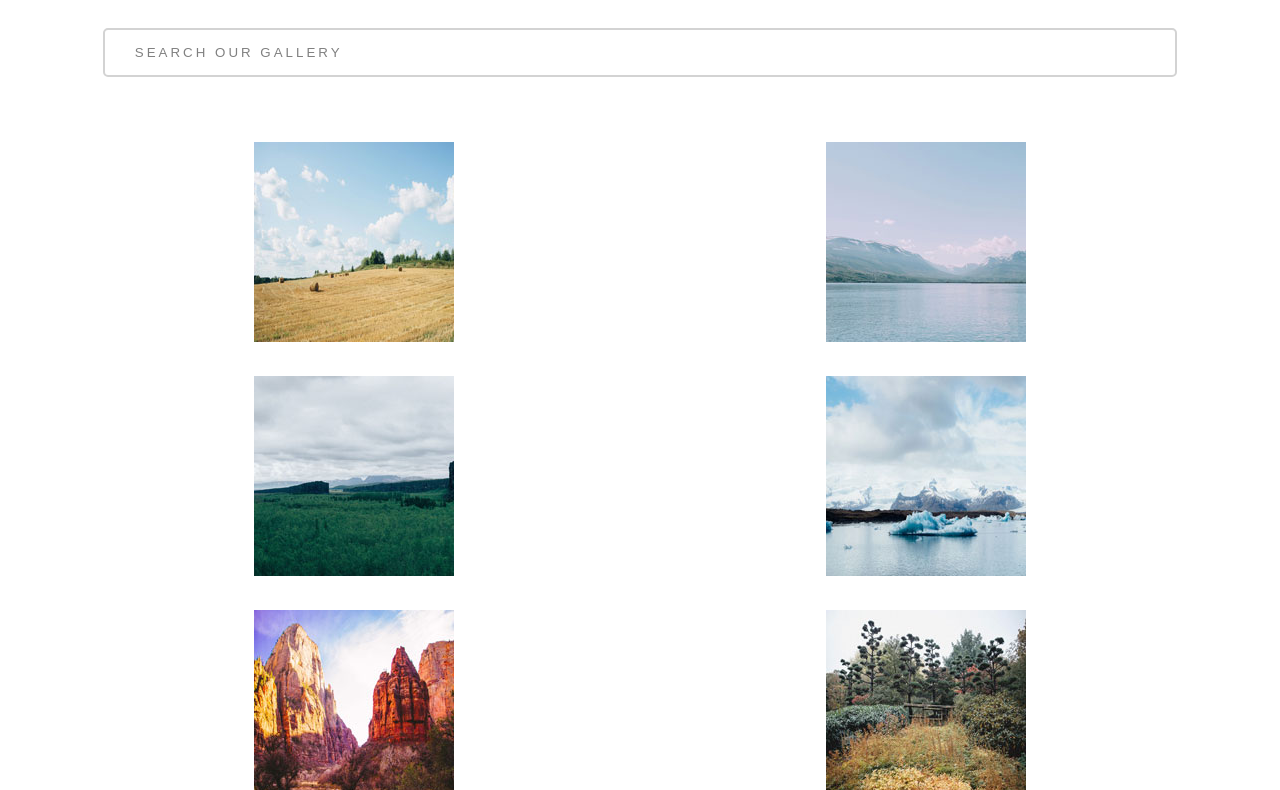
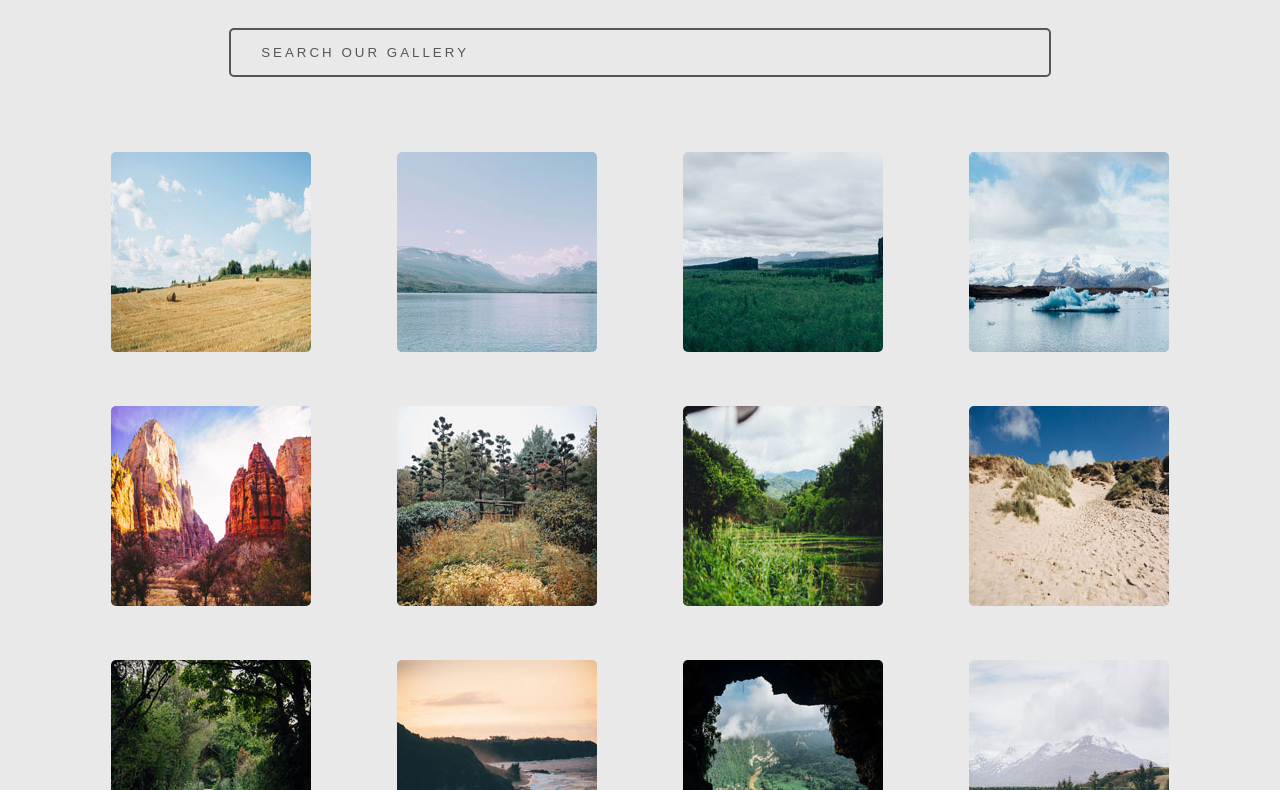
Before and after one commit to joshsuson/Techdegree-Project-5, a plain HTML site: page index.html in a window 1280 px wide. Shown: the part 132-922 px from the top of the page. Drawn offline with Linux system fonts and the light colour scheme; a web font is replaced by a local one.

Commit message:
finish html and css

```diff
--- a/css/main.css
+++ b/css/main.css
@@ -2,6 +2,10 @@
   box-sizing: border-box;
   font-family: 'coolvetica', sans-serif;
   letter-spacing: 3px;
+}
+
+body {
+  background-color: #eae9e9;
 }
 
 main {
@@ -12,6 +16,7 @@ main {
 .page-title {
   font-size: 4em;
   text-transform: uppercase;
+  color: #191716;
 }
 
 
@@ -21,18 +26,19 @@ form {
 }
 
 input {
-  width: 85%;
+  width: 65%;
+  background-color: #eae9e9;
 }
 
 .search-bar {
   padding: 15px 30px;
   border-radius: 5px;
   border-style: solid;
-  border-color: lightgrey;
+  border-color: #575655;
 }
 
 ::placeholder {
-  color: grey;
+  color: #575655;
   text-transform: uppercase;
 }
 
@@ -59,5 +65,32 @@ ul {
 li {
   flex-grow: 1;
   flex-basis: 50%;
-  padding: 15px;
+  padding: 25px;
 }
+
+[src^="thumbs"] {
+  border-radius: 5px;
+
+}
+
+
+
+
+/* Media Query */
+
+@media (min-width: 940px) {
+
+.row-one, .row-two, .row-three {
+  flex-wrap: nowrap;
+}
+
+li {
+  flex-basis: auto;
+}
+
+[src^="thumbs"]:hover {
+  box-shadow: 7px 7px 20px -10px #575655;
+  transform: rotateY(5deg);
+}
+
+}
```
